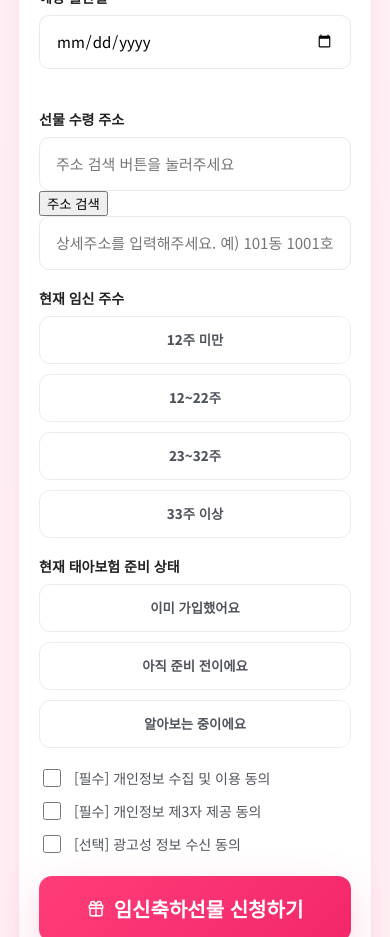
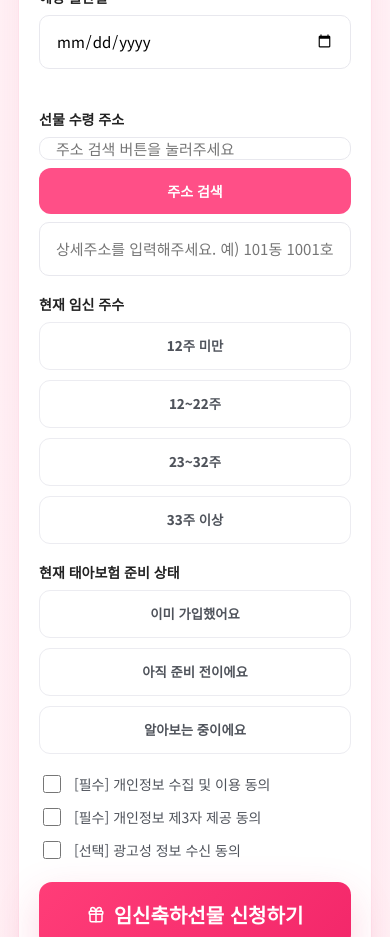
Before and after one commit to junchoi0521-cpu/mamion-3, a React (Vite) app: page / in a window 390 px wide. Shown: the part 5220-6157 px from the top of the page. Built offline with nearby package versions, Linux system fonts and the light colour scheme.

Commit message:
Update styles.css

```diff
--- a/src/styles.css
+++ b/src/styles.css
@@ -623,3 +623,46 @@ form small { display: block; text-align: center; color: #7b7f87; margin-top: 14p
     padding: 8px 12px;
   }
 }
+/* 주소 검색 버튼 스타일 - src/styles.css 맨 아래에 추가 */
+
+.address-search-row {
+  display: flex;
+  gap: 8px;
+  width: 100%;
+}
+
+.address-search-row input {
+  flex: 1;
+}
+
+.address-search-btn {
+  flex: 0 0 92px;
+  border: 0;
+  border-radius: 12px;
+  background: #ff4f87;
+  color: #fff;
+  font-weight: 700;
+  font-size: 14px;
+  cursor: pointer;
+  white-space: nowrap;
+}
+
+.address-search-btn:hover {
+  background: #f43f7f;
+}
+
+.field input[name="detailAddress"] {
+  margin-top: 8px;
+}
+
+@media (max-width: 640px) {
+  .address-search-row {
+    flex-direction: column;
+  }
+
+  .address-search-btn {
+    width: 100%;
+    flex: none;
+    height: 46px;
+  }
+}
```
